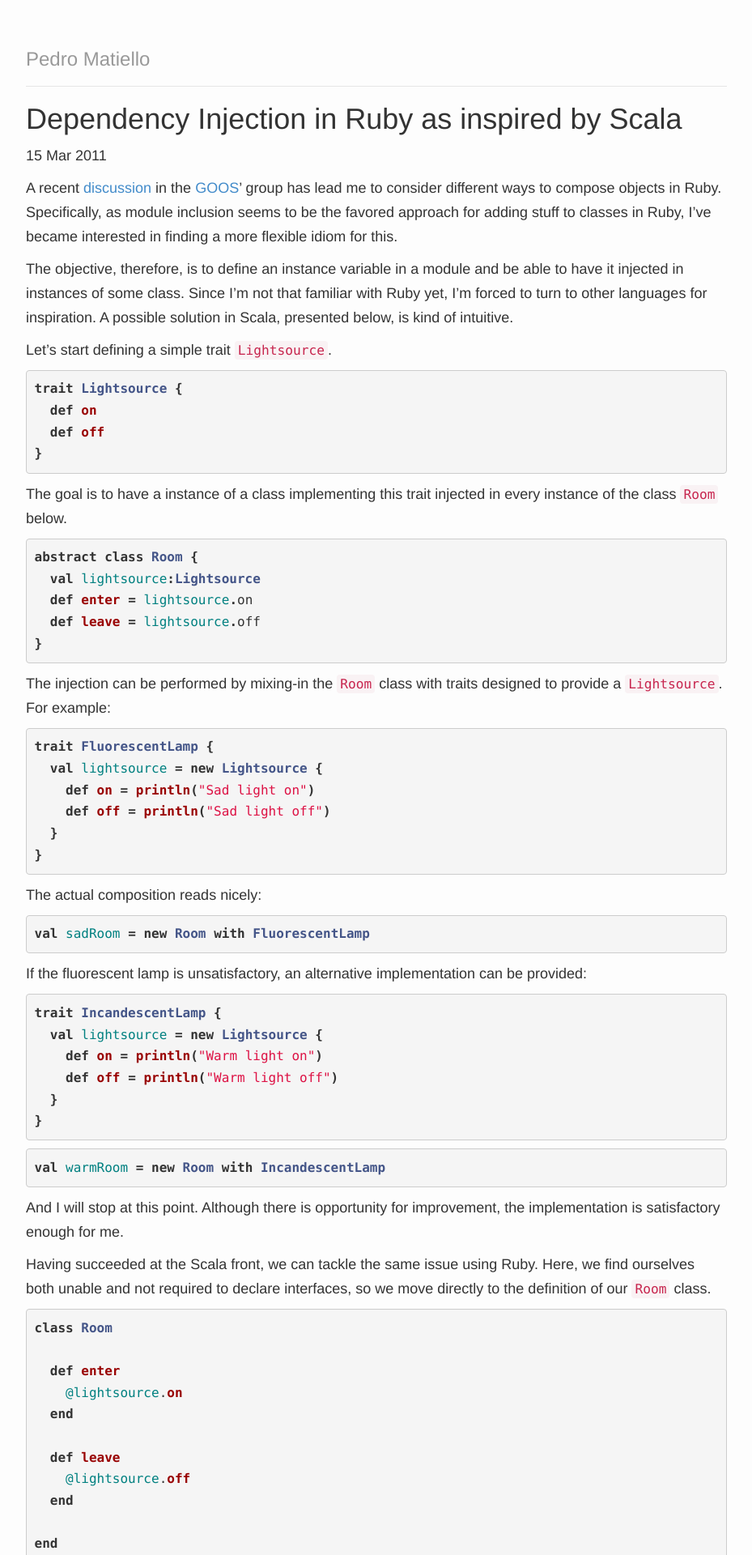
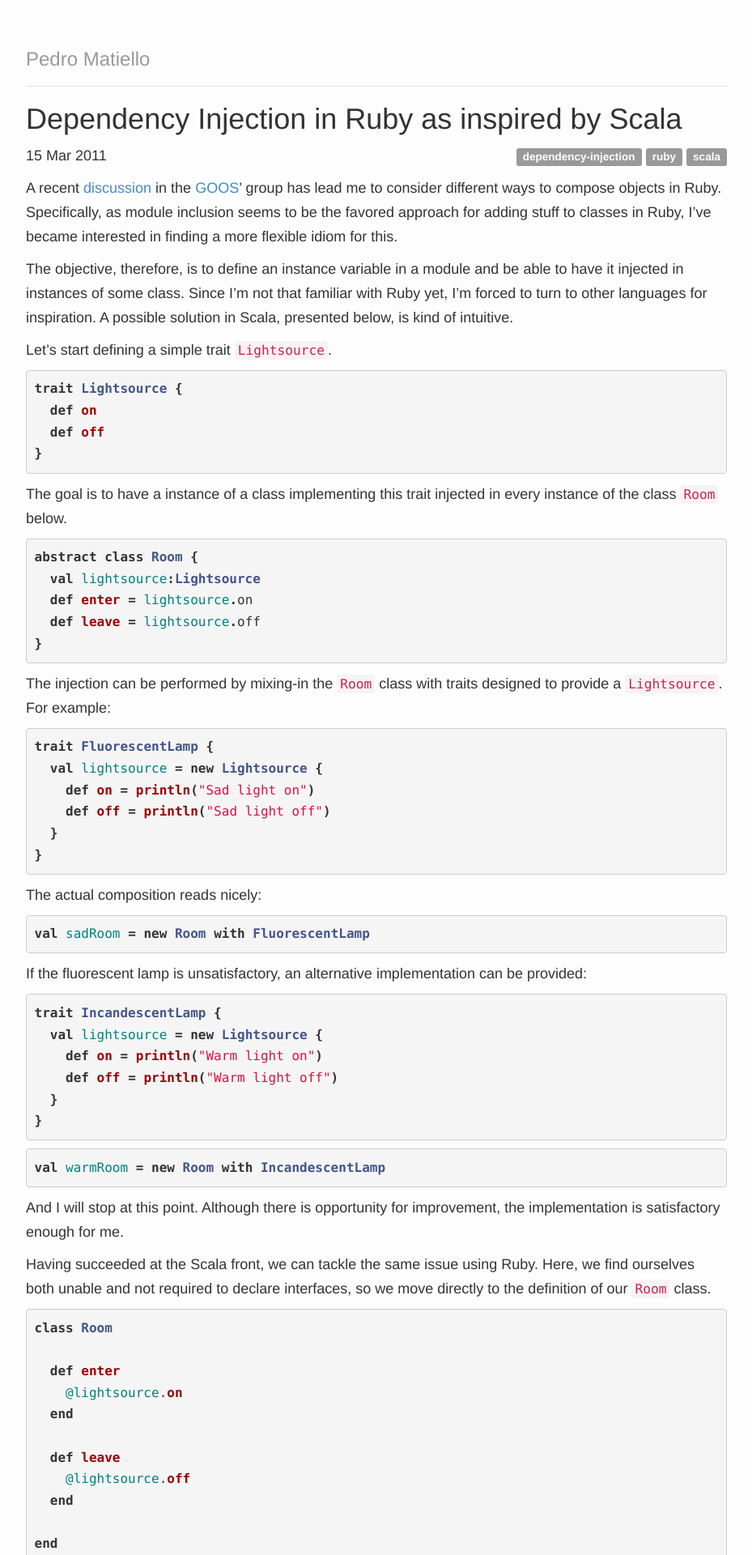
Before and after one commit to pmatiello/pmatiello.github.io, a Jekyll site: the page built from _posts/2011-03-15-dependency-injection-in-ruby-as-inspired-by-scala.markdown, in a window 1280 px wide. Shown: the top 1920 px of the page at 81% size, without its empty margins (175-1104 px from the left). Built offline with Jekyll 4.4.1, drawn with Linux system fonts in a browser that asks for light colours; Markdown is read by kramdown in place of the engine named in the settings; comment, search, counter and statistics services are not loaded.

Commit message:
Display category labels in posts.

```diff
--- a/_layouts/post.html
+++ b/_layouts/post.html
@@ -8,7 +8,14 @@ layout: default
 
   <h1>{{ page.title }}</h2>
 
-  <p class="meta">{{ page.date | date_to_string }}</p>
+  <p>
+    {{ page.date | date_to_string }}
+    <span class="category-labels">
+      {% for category in page.categories %}
+        <span class="label label-default">{{ category }}</span>
+      {% endfor %}
+    </span>
+  </p>
 
   <div class="post">
     {{ content }}
--- a/css/custom.css
+++ b/css/custom.css
@@ -59,6 +59,10 @@ a.text-muted:hover {
 	margin-bottom: 20px;
 }
 
+.category-labels {
+	float: right;
+}
+
 code, pre {
   font-family: Menlo, Monaco, Consolas, "Courier New", monospace;
 }
```
